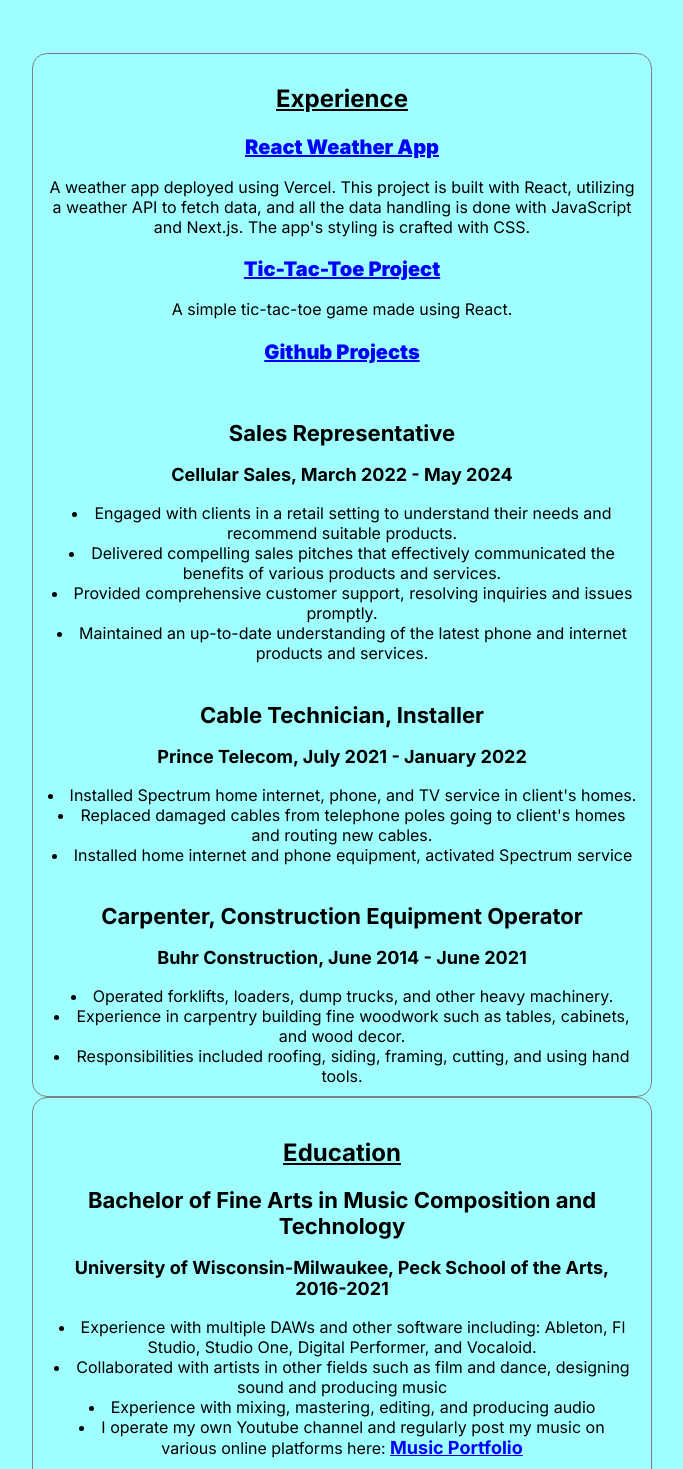
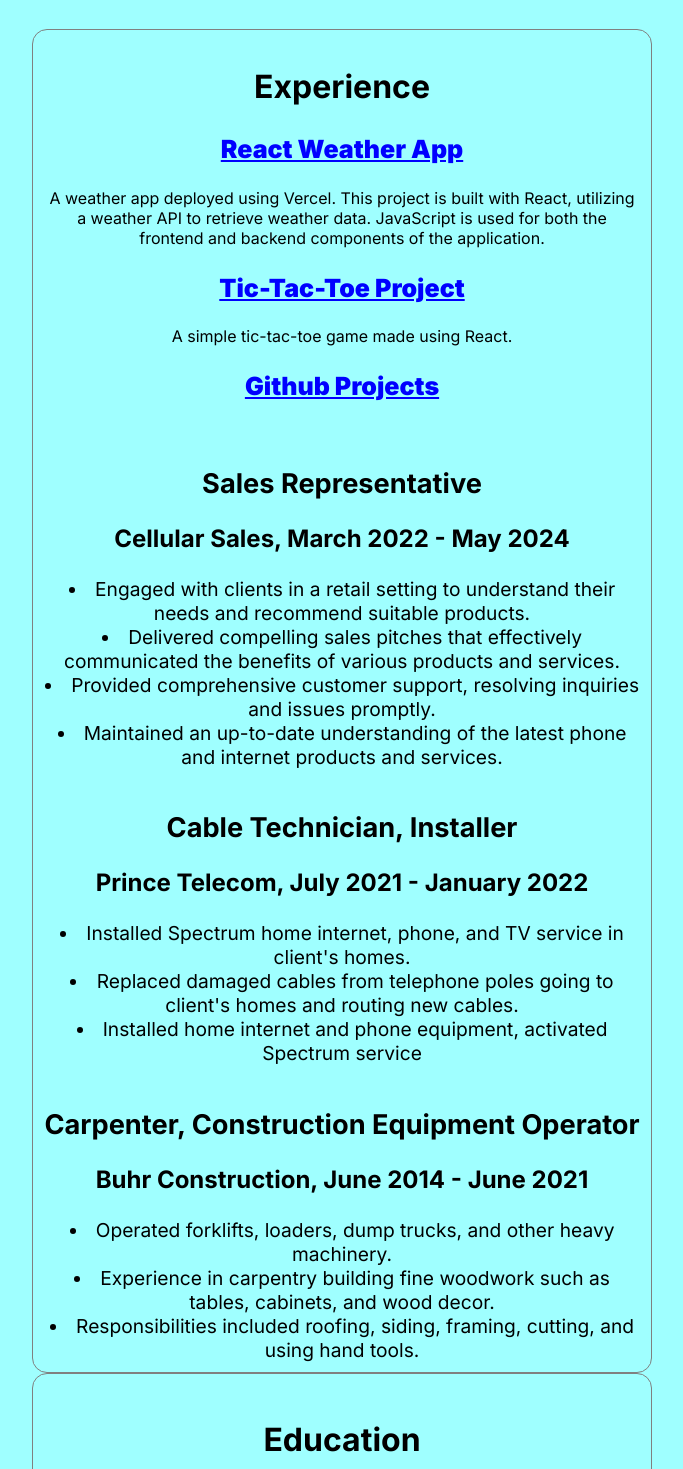
Before and after one commit to brandonbuhr/Brandon-Buhr-Resume, a Next.js app: page / in a window 1280 px wide. Shown: the part 161-1630 px from the top of the page, without its empty margins (298-981 px from the left). Built offline with nearby package versions, Linux system fonts and the light colour scheme.

Commit message:
updated text sizing and scaling

```diff
--- a/src/app/globals.css
+++ b/src/app/globals.css
@@ -8,19 +8,20 @@
 }
 h1 {
   font-weight: bold;
-  font-size: 24px;
-  text-decoration-line: underline;
+  font-size: 2rem;
 }
 h2 {
-  font-size: 22px;
+  font-size: 1.7rem;
 font-weight: bold;
 }
 h3 {
-  font-size: 18px;
+  font-size: 1.5rem;
   font-style:inherit;
   font-weight: bold;
 }
-
+li {
+ font-size: 1.2rem;
+}
 .main-title {
 padding: 20px;
 font-size: 26px;
@@ -31,29 +32,13 @@
   border: 1px solid gray;
   border-radius: 15px;
 }
-.music-portfolio {
-  font-weight: bolder;
-  color: blue;
-  font-size: 18px;
-}
-
 .work-experience {
   padding: 10px;
   border: 1px solid gray;
   border-radius: 15px;
 }
-.tic-tac-toe-project {
+.tic-tac-toe-project, .my-github, .weather-app, .music-portfolio {
   font-weight: bolder;
   color: blue;
-  font-size: 20px;
+  font-size: 25px;
 }
-.my-github {
-  font-weight: bolder;
-  color: blue;
-  font-size: 20px;
-}
-.weather-app {
-  font-weight: bolder;
-  color: blue;
-  font-size: 20px;
-}
--- a/src/app/page.js
+++ b/src/app/page.js
@@ -4,8 +4,8 @@
   return (
     <>
     <div className="main-title">
-      <h4>Brandon Buhr</h4>
-      <h4>Software Developer</h4>
+      <h1>Brandon Buhr</h1>
+      <h1>Software Developer</h1>
       </div>
       </>
   );
@@ -19,7 +19,7 @@
        <h1>Experience</h1>
 
        <h2><a href="https://react-weather-app-murex-phi.vercel.app/" target="blank" className="weather-app">React Weather App</a></h2>
-          <p>A weather app deployed using Vercel. This project is built with React, utilizing a weather API to fetch data, and all the data handling is done with JavaScript and Next.js. The app's styling is crafted with CSS.</p>
+          <p>A weather app deployed using Vercel. This project is built with React, utilizing a weather API to retrieve weather data. JavaScript is used for both the frontend and backend components of the application.</p>
           <h2><a href="https://tic-tac-toe-pi-ashen.vercel.app/" target="blank" className="tic-tac-toe-project">Tic-Tac-Toe Project</a></h2>
             <p>A simple tic-tac-toe game made using React.</p>
             <h2><a href="https://github.com/brandonbuhr" target="blank" className="my-github">Github Projects</a></h2>
@@ -65,7 +65,7 @@
             <li>Experience with multiple DAWs and other software including: Ableton, Fl Studio, Studio One, Digital Performer, and Vocaloid.</li>
             <li>Collaborated with artists in other fields such as film and dance, designing sound and producing music</li>
             <li>Experience with mixing, mastering, editing, and producing audio</li>
-            <li>I operate my own Youtube channel and regularly post my music on various online platforms here: <a
+            <li>I operate my own Youtube channel and release music on various online platforms: <a
               className="music-portfolio"
               href="https://www.hyperfollow.com/brandonbuhr"
               target="blank">Music Portfolio
```
